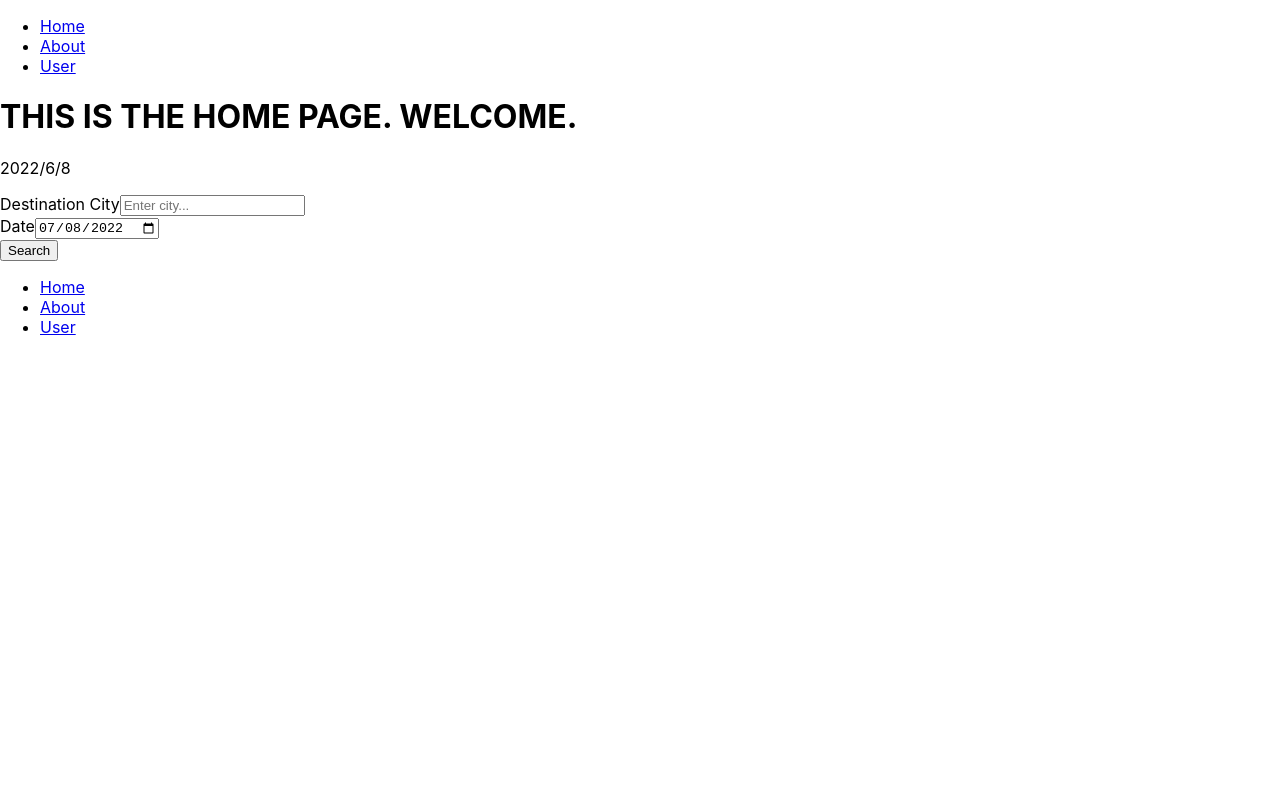
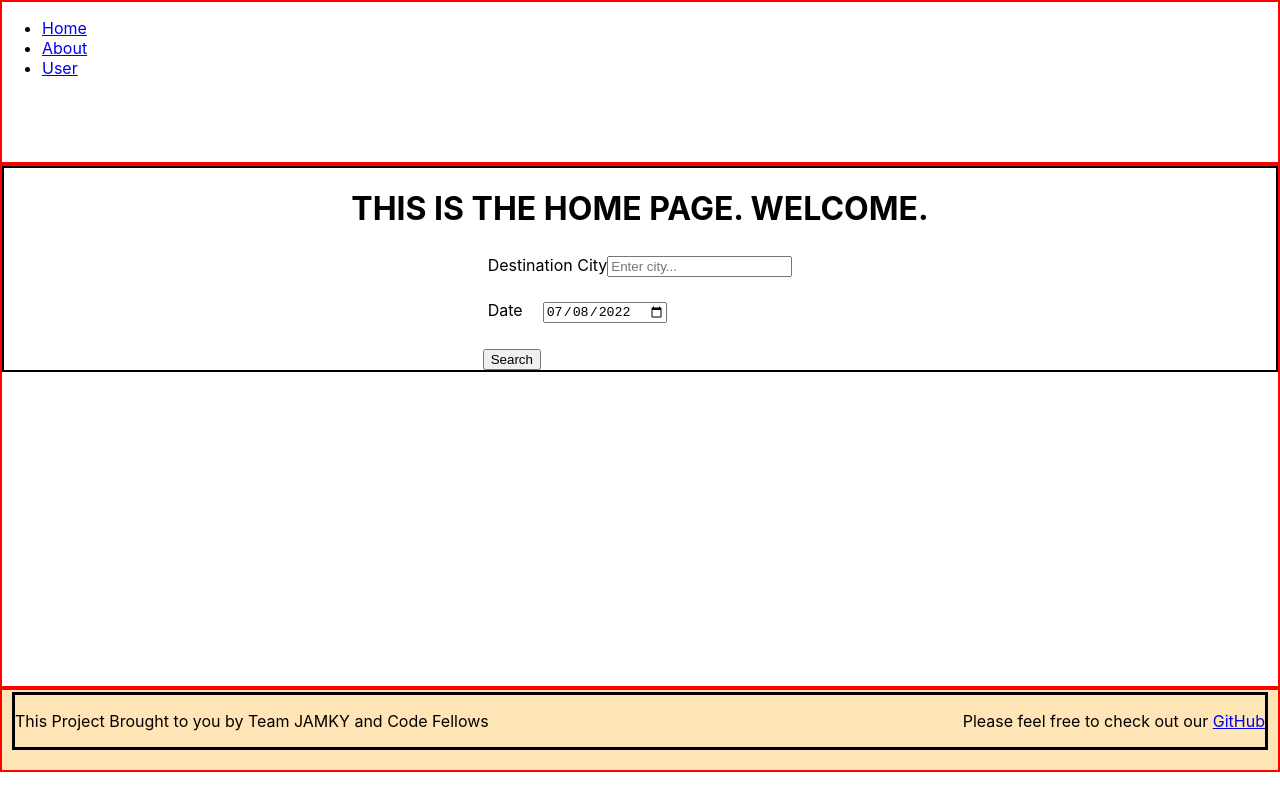
Before and after one commit to JAMKY-CF/react-travel-app, a React (Create React App) app: page / in a window 1280 px wide. Built offline with nearby package versions, Linux system fonts and the light colour scheme.

Commit message:
added some CSS files

```diff
--- a/src/App.css
+++ b/src/App.css
@@ -1,38 +1,22 @@
-.App {
-  text-align: center;
+#app-app{
+  display:flex;
+  flex-direction: column;
+  justify-content: center;
+  min-width: 100vw;
+}
+#app-header{
+  border: 2px solid red;
+  min-height:20vh;
+
+}
+#app-main{
+  border: 2px solid red;
+  min-height:65vh;
+  /* height:70vh; */
 }
 
-.App-logo {
-  height: 40vmin;
-  pointer-events: none;
+#app-footer{
+  border: 2px solid red;
+  min-height:10vh;
+  background-color: moccasin;
 }
-
-@media (prefers-reduced-motion: no-preference) {
-  .App-logo {
-    animation: App-logo-spin infinite 20s linear;
-  }
-}
-
-.App-header {
-  background-color: #282c34;
-  min-height: 100vh;
-  display: flex;
-  flex-direction: column;
-  align-items: center;
-  justify-content: center;
-  font-size: calc(10px + 2vmin);
-  color: white;
-}
-
-.App-link {
-  color: #61dafb;
-}
-
-@keyframes App-logo-spin {
-  from {
-    transform: rotate(0deg);
-  }
-  to {
-    transform: rotate(360deg);
-  }
-}
--- a/src/App.js
+++ b/src/App.js
@@ -5,7 +5,6 @@ import {
   Route, Routes
 } from 'react-router-dom';
 import React from 'react';
-//import ReactDOM from 'react-dom/client';
 import Header from './components/Header';
 import Footer from './components/Footer';
 import About from './components/About';
@@ -14,10 +13,12 @@ import Home from './components/Home';
 
 function App() {
   return (
-    <>
-      <Header />
+    <div id='app-app'>
+      < div id='app-header' >
+        <Header />
+      </div >
       <Router>
-        <div id='main'>
+        <div id='app-main'>
           <Routes>
             <Route
               exact path="/about"
@@ -39,8 +40,10 @@ function App() {
           </Routes>
         </div>
       </Router>
-      <Footer />
-    </>
+      <div id='app-footer'>
+        <Footer />
+      </div>
+    </div >
   );
 }
 
--- a/src/components/About.js
+++ b/src/components/About.js
@@ -1,12 +1,14 @@
+import React from 'react';
+import CreatorCards from './CreatorCards';
+import '../css/about.css';
 
-import React from 'react';
-//import ReactDOM from 'react-dom/client';
+function About() {
 
-function About(){
-
-  return(
-    <h1> WELCOME TO OUR ABOUT PAGE</h1>
-
+  return (
+    <div id='about'>
+      <h1> WELCOME TO OUR ABOUT PAGE</h1>
+      <CreatorCards />
+    </div>
   );
 }
 export default About;
--- /dev/null
+++ b/src/components/CreatorCards.js
@@ -0,0 +1,40 @@
+import React from 'react';
+import Button from 'react-bootstrap/Button';
+import Card from 'react-bootstrap/Card';
+
+
+
+class CreatorCards extends React.Component {
+
+  render() {
+    let creators = [
+      { name: 'Kris Dunning', pitch: 'I love to code and am pretty decent.', linkedIn: 'https://www.linkedin.com/in/krisdunning/' ,imgURL:''},
+      { name: 'Jamall Malik', pitch: 'I love to code and am pretty decent.', linkedIn: '#' ,imgURL:''},
+      { name: 'Yajahira Velazquez', pitch: 'I love to code and am pretty decent.', linkedIn: '#' ,imgURL:''},
+      { name: 'Faustino Marco Simpliciano', pitch: 'I love to code and am pretty decent.', linkedIn: '#',imgURL:''}
+    ];
+    let creatorCards = creators.map((person,idx) => {
+      return (
+        <>
+          <Card key={idx} style={{ width: '25rem' }}>
+            <Card.Img variant='top' src='./pexels-rompalli-harish-2315807.jpg'/>
+            <Card.Body>
+              <Card.Title>{person.name}</Card.Title>
+              <Card.Text>
+                {person.description}
+              </Card.Text>
+              <Button variant="primary" href={person.linkedIn}>LinkedIn</Button>
+            </Card.Body>
+          </Card>
+        </>
+      );
+    });
+    return (
+      <>
+        {creatorCards}
+      </>
+    );
+  }
+}
+
+export default CreatorCards;
--- a/src/components/Footer.js
+++ b/src/components/Footer.js
@@ -1,24 +1,17 @@
 
 import React from 'react';
-//import ReactDOM from 'react-dom/client';
+import '../css/Footer.css';
 
-function Footer() {
+class Footer extends React.Component {
+  render() {
+    return (
+      <section id='footer'>
+        <p> This Project Brought to you by Team JAMKY and Code Fellows</p>
+        <p> Please feel free to check out our <a href='https://github.com/JAMKY-CF'>GitHub</a></p>
+      </section>
 
-  return (
-    <nav>
-      <ul>
-        <li>
-          <a href="/">Home</a>
-        </li>
-        <li>
-          <a href="/About">About</a>
-        </li>
-        <li>
-          <a href="/User">User</a>
-        </li>
-      </ul>
-    </nav>
+    );
+  }
+}
 
-  );
-}
 export default Footer;
--- a/src/components/Home.js
+++ b/src/components/Home.js
@@ -1,7 +1,6 @@
-
 import React from 'react';
-//import ReactDOM from 'react-dom/client';
 import SearchForm from './SearchForm';
+import '../css/Home.css';
 class Home extends React.Component {
   constructor(props) {
     super(props);
@@ -11,14 +10,13 @@ class Home extends React.Component {
   }
   render() {
     return (
-      <>
+      <div id='home'>
         <h1>THIS IS THE HOME PAGE. WELCOME.</h1>
-        <p>{this.state.currentDate.getFullYear()}/{this.state.currentDate.getMonth()}/{this.state.currentDate.getDate()}</p>
         <SearchForm
           currentDate={this.state.currentDate}
         />
 
-      </>
+      </div>
     );
   }
 }
--- a/src/components/SearchForm.js
+++ b/src/components/SearchForm.js
@@ -1,7 +1,9 @@
 import React from 'react';
-//import ReactDOM from 'react-dom/client';
 import Form from 'react-bootstrap/Form';
 import Button from 'react-bootstrap/Button';
+import '../css/SearchForm.css';
+
+
 
 class SearchForm extends React.Component {
   constructor(props) {
--- /dev/null
+++ b/src/css/Footer.css
@@ -0,0 +1,9 @@
+
+#footer{
+  background-color: moccasin;
+  border:3px solid black;
+  display: flex;
+  justify-content: space-between;
+  margin: 2px 10px;
+  height:100%;
+}
--- /dev/null
+++ b/src/css/Home.css
@@ -0,0 +1,6 @@
+#home{
+  display:flex;
+  flex-direction: column;
+  border:2px solid black;
+  align-items: center;
+}
--- /dev/null
+++ b/src/css/SearchForm.css
@@ -0,0 +1,6 @@
+.searchForm{
+  margin: 5px;
+}
+#formDate{
+  margin:20px;
+}
--- /dev/null
+++ b/src/css/about.css
@@ -0,0 +1,7 @@
+#about{
+  display:flex;
+  flex-direction: column;
+  flex-wrap: wrap;
+  border:2px solid blue;
+  align-items: center;
+}
```
Also changed, not shown: src/components/pexels-rompalli-harish-2315807.jpg (added).
